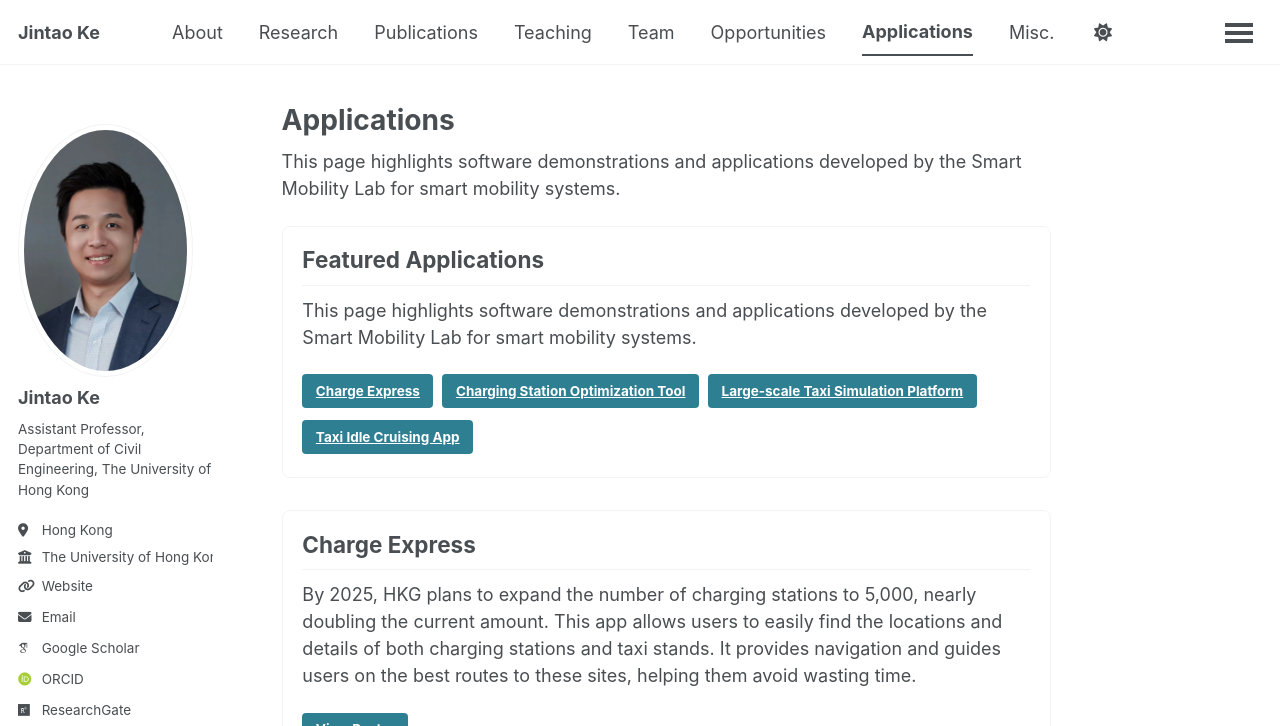
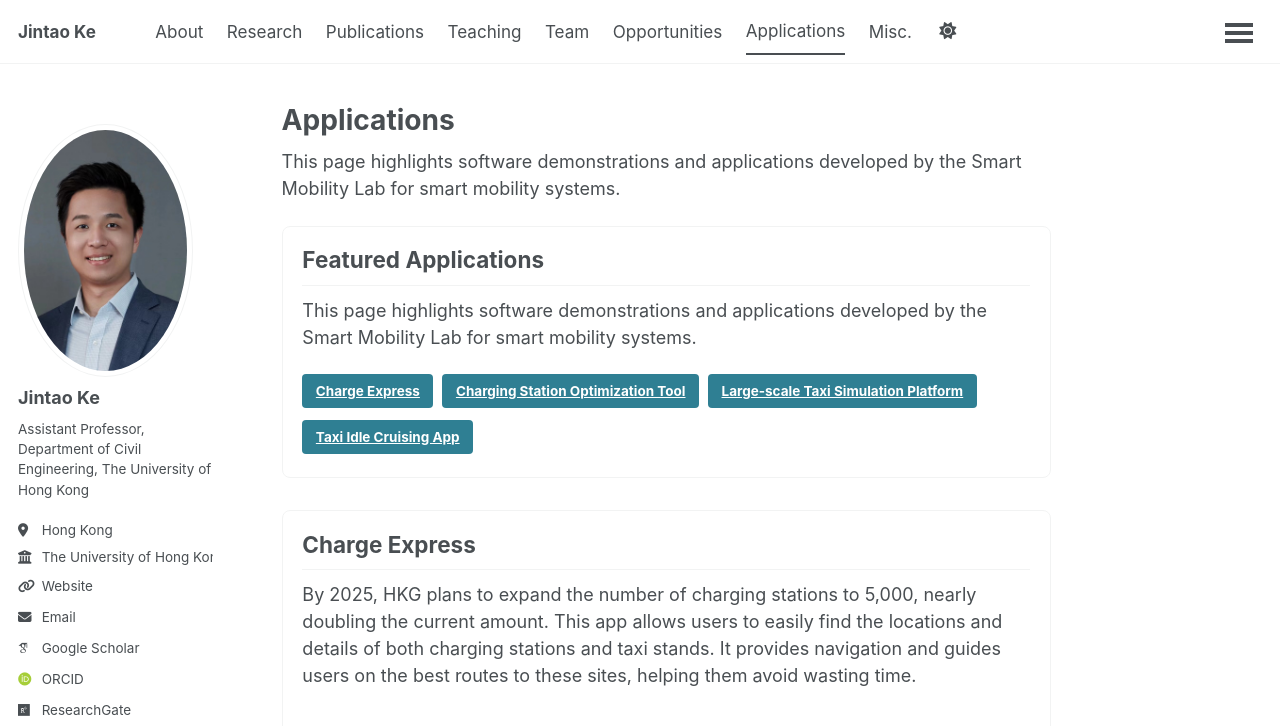
Before and after one commit to hku-kejintao/hku-kejintao.github.io, a Jekyll site: the page built from _pages/applications.md, in a window 1280 px wide and 1400 px high. Shown: the top 726 px of the window. Built offline with Jekyll 4.4.1, drawn with Linux system fonts in a browser that asks for light colours; some web fonts are replaced; a script that is not in the unit is left out; grey boxes are pictures that could not be loaded.

Commit message:
Add Charge Express video and stabilize navigation
Co-authored-by: Cursor <cursoragent@cursor.com>

```diff
--- a/_pages/applications.md
+++ b/_pages/applications.md
@@ -78,6 +78,7 @@ This page highlights software demonstrations and applications developed by the S
 <div class="application-card" id="charge-express">
   <h2>Charge Express</h2>
   <p>By 2025, HKG plans to expand the number of charging stations to 5,000, nearly doubling the current amount. This app allows users to easily find the locations and details of both charging stations and taxi stands. It provides navigation and guides users on the best routes to these sites, helping them avoid wasting time.</p>
+  <iframe src="https://www.youtube.com/embed/Eq5MWJWCsD4?start=1" title="Charge Express" allow="accelerometer; autoplay; clipboard-write; encrypted-media; gyroscope; picture-in-picture; web-share" allowfullscreen loading="lazy"></iframe>
   <details>
     <summary class="btn btn--primary">View Poster</summary>
     <img src="/images/charge-express-poster.png" alt="Charge Express poster">
--- a/_sass/layout/_masthead.scss
+++ b/_sass/layout/_masthead.scss
@@ -68,7 +68,7 @@
 
 .masthead__menu-item.selected a {
   color: var(--global-text-color);
-  font-weight: 700;
+  font-weight: inherit;
   border-bottom: 2px solid var(--global-text-color);
   pointer-events: none; /* Move this here */
   cursor: default; /* Move this here too */
--- a/_sass/layout/_navigation.scss
+++ b/_sass/layout/_navigation.scss
@@ -179,9 +179,10 @@
 
   a {
     display: block;
-    margin: 0 1rem;
+    margin: 0 0.65rem;
     padding: 0.5rem 0;
     color: var(--global-masthead-link-color);
+    font-size: 0.95rem;
     text-decoration: none;
 
     &:hover {
@@ -317,6 +318,13 @@
       }
     }
   }
+
+  @include breakpoint(max-width $large) {
+    a {
+      margin: 0 0.45rem;
+      font-size: 0.9rem;
+    }
+  }
 }
 
 
```
